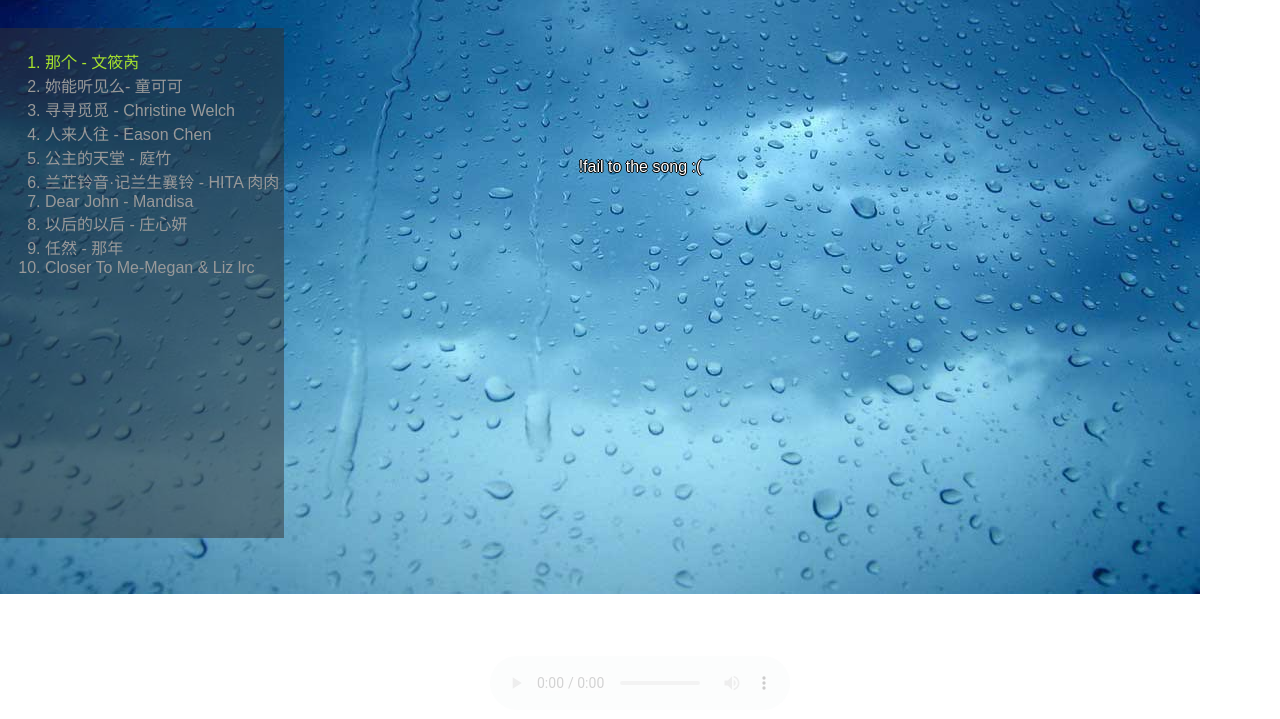
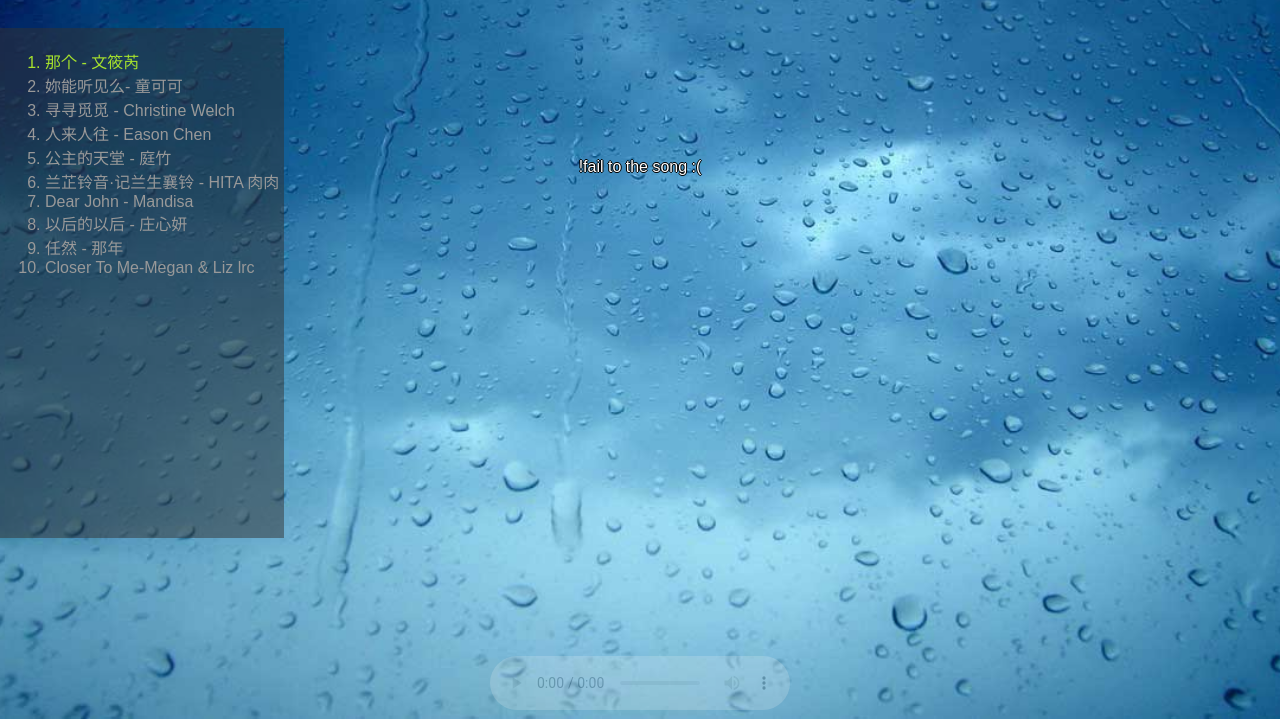
Before and after one commit to wayou/selected, a plain HTML site: page index.html in a window 1280 px wide. Shown: the part 81-800 px from the top of the page. Drawn offline with Linux system fonts and the light colour scheme.

Commit message:
fix style :octocat:

```diff
--- a/scripts/selected.js
+++ b/scripts/selected.js
@@ -1,6 +1,6 @@
 /*
  * Selected | a collection of songs that I love
- * v0.1.14
+ * v0.1.15
  * also as a showcase that shows how to sync lyric with the HTML5 audio tag
  * Wayou  Apr 5th,2014
  * view on GitHub:https://github.com/wayou/selected
--- a/styles/style.css
+++ b/styles/style.css
@@ -28,8 +28,12 @@ a:hover {
     color: #eee;
     text-decoration: underline;
 }
-body {
-    background: url('../content/images/bg.jpg') no-repeat;
+html {
+    background: url(../content/images/bg.jpg) no-repeat center center fixed;
+  -webkit-background-size: cover;
+  -moz-background-size: cover;
+  -o-background-size: cover;
+  background-size: cover;
 }
 .wrapper {
     text-align: center;
@@ -59,7 +63,7 @@ body {
     background-color: rgba(50, 50, 50, 0.5);
 }
 #lyricWrapper {
-    height: 320px;
+    height: 315px;
     overflow: hidden;
     position: relative;
     margin-top: 20px;
```
